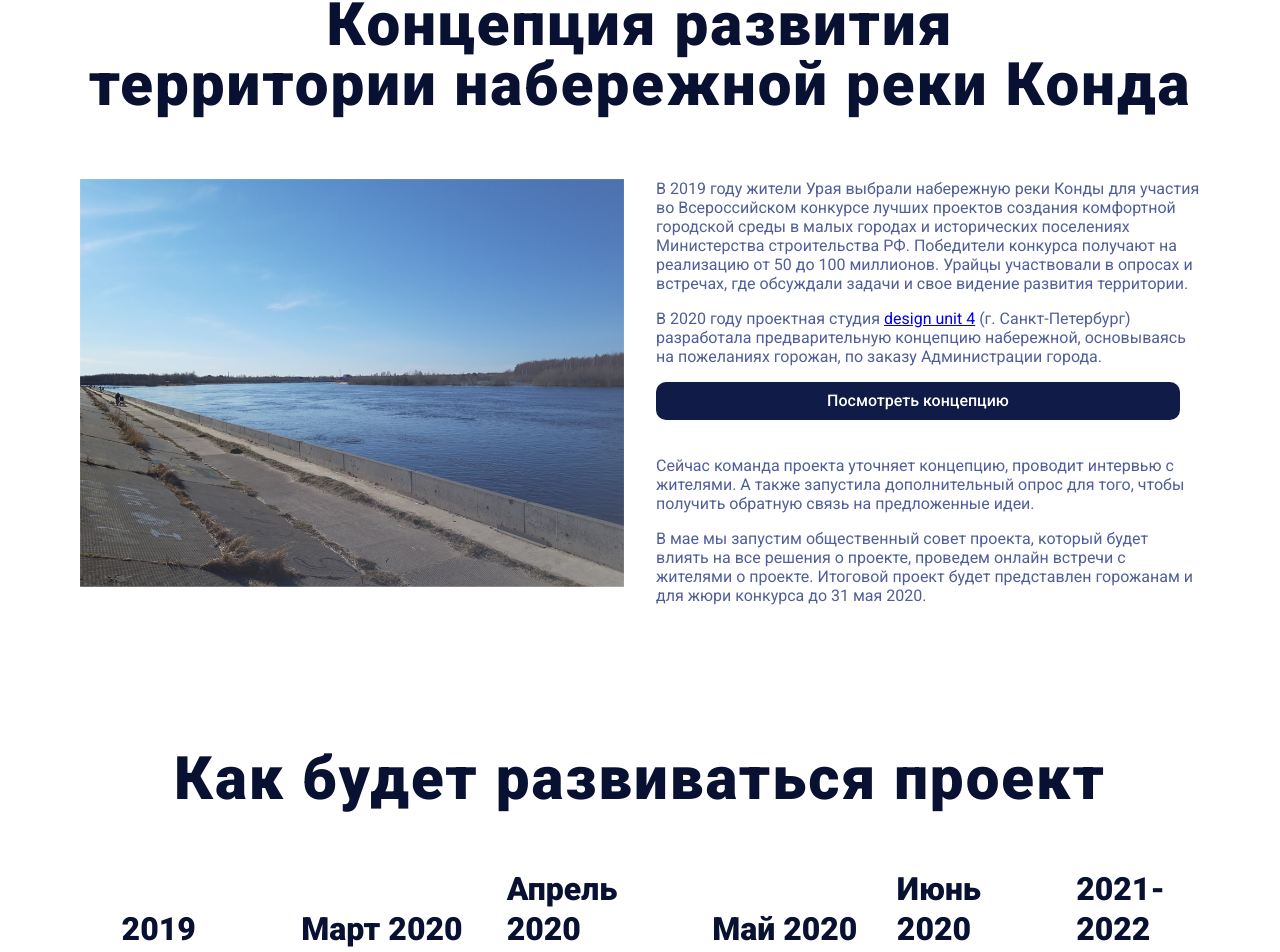
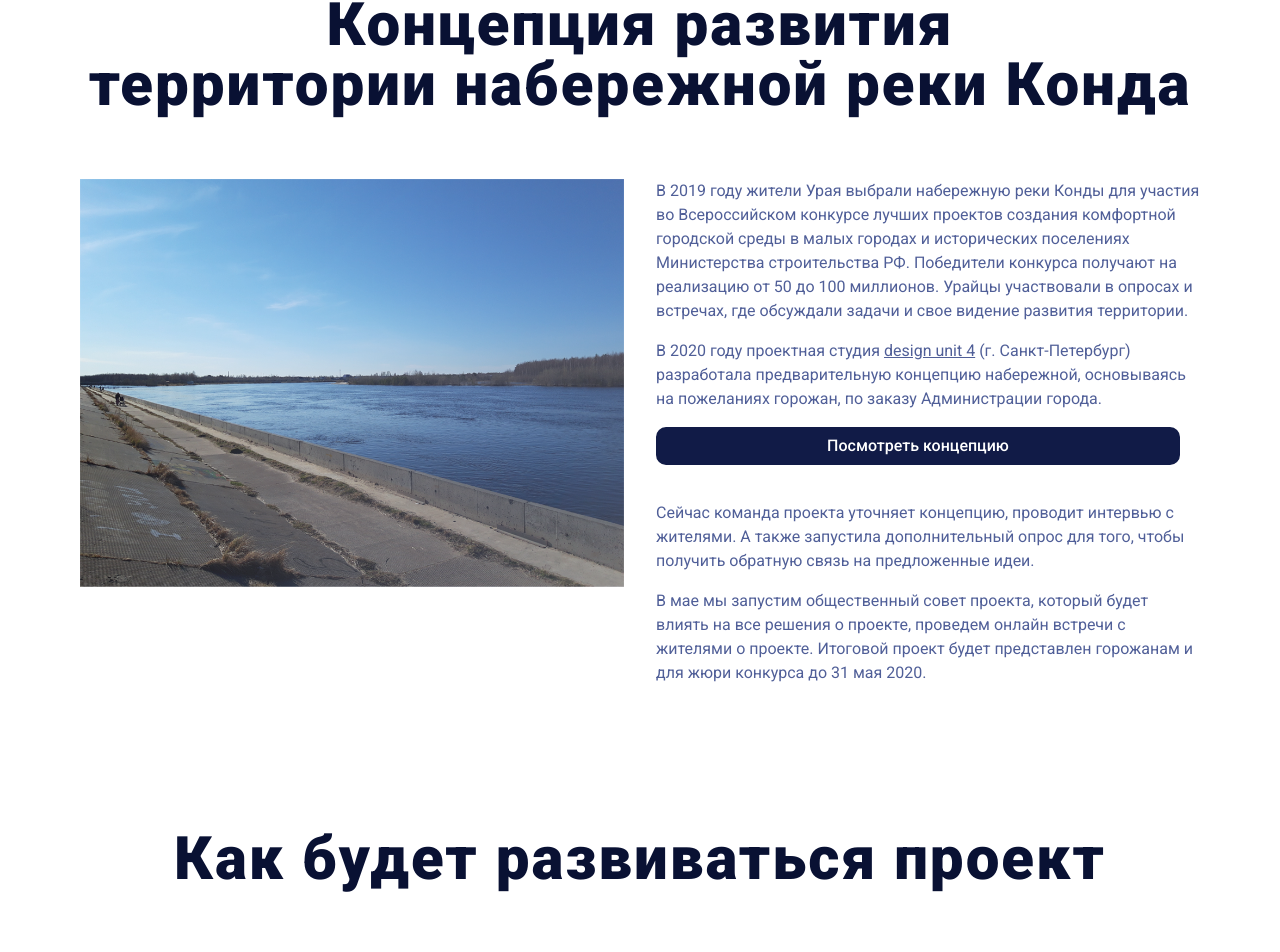
Before and after one commit to designunit/bereguray, a Next.js app: page / in a window 1280 px wide. Shown: the part 869-1821 px from the top of the page. Built offline with nearby package versions, Linux system fonts and the light colour scheme.

Commit message:
move about to index

```diff
--- a/src/components/About/index.tsx
+++ b/src/components/About/index.tsx
@@ -1,36 +1,16 @@
 import s from './styles.module.css'
-import { Button } from '../Button'
-import { Title } from '../Title'
 
+export type AboutProps = {
+    imageSrc: string
+}
 
-export const About: React.SFC = props => (
+export const About: React.SFC<AboutProps> = props => (
     <div className={s.container} >
         <div className={s.picture}>
-            <img src='/static/kondariver.png' />
+            <img src={props.imageSrc} />
         </div>
         <div className={s.text}>
-            <p>
-                В 2019 году жители Урая выбрали набережную реки Конды для участия во Всероссийском конкурсе лучших проектов создания комфортной городской среды в малых городах и исторических поселениях Министерства строительства РФ. Победители конкурса получают на реализацию от 50 до 100 миллионов. Урайцы участвовали в опросах и встречах, где обсуждали задачи и свое видение развития территории.
-            </p>
-            <p>
-                В 2020 году проектная студия <a href='https://unit4.io'>design unit 4</a> (г. Санкт-Петербург) разработала предварительную концепцию набережной, основываясь на пожеланиях горожан, по заказу Администрации города.
-            </p>
-            <Button
-                href={'/concept'}
-                style={{
-                    marginRight: '20px',
-                    marginBottom: '36px',
-                }}
-                theme={'primary'}
-            >
-                Посмотреть концепцию
-            </Button>
-            <p>
-                Сейчас команда проекта уточняет концепцию, проводит интервью с жителями. А также запустила дополнительный опрос для того, чтобы получить обратную связь на предложенные идеи.
-            </p>
-            <p>
-                В мае мы запустим общественный совет проекта, который будет влиять на все решения о проекте, проведем онлайн встречи с жителями о проекте. Итоговой проект будет представлен горожанам и для жюри конкурса до 31 мая 2020.
-            </p>
+            {props.children}
         </div>
     </div>
 )
--- a/src/components/About/styles.module.css
+++ b/src/components/About/styles.module.css
@@ -21,7 +21,7 @@
 
 .text {
     flex: 1;
-    color: var(--color-text);
+    /* color: var(--color-text); */
     padding: 0 1em 0;
 }
 
--- a/src/pages/index.tsx
+++ b/src/pages/index.tsx
@@ -85,7 +85,34 @@ const Index: NextPage<PageProps> = props => (
                 территории набережной реки Конда
             </Title>
 
-            <About />
+            <About
+                imageSrc={'/static/kondariver.png'}
+            >
+                <Article>
+                    <p>
+                        В 2019 году жители Урая выбрали набережную реки Конды для участия во Всероссийском конкурсе лучших проектов создания комфортной городской среды в малых городах и исторических поселениях Министерства строительства РФ. Победители конкурса получают на реализацию от 50 до 100 миллионов. Урайцы участвовали в опросах и встречах, где обсуждали задачи и свое видение развития территории.
+                    </p>
+                    <p>
+                        В 2020 году проектная студия <a href='https://unit4.io'>design unit 4</a> (г. Санкт-Петербург) разработала предварительную концепцию набережной, основываясь на пожеланиях горожан, по заказу Администрации города.
+                    </p>
+                    <Button
+                        href={'/concept'}
+                        style={{
+                            marginRight: '20px',
+                            marginBottom: '36px',
+                        }}
+                        theme={'primary'}
+                    >
+                        Посмотреть концепцию
+                    </Button>
+                    <p>
+                        Сейчас команда проекта уточняет концепцию, проводит интервью с жителями. А также запустила дополнительный опрос для того, чтобы получить обратную связь на предложенные идеи.
+                    </p>
+                    <p>
+                        В мае мы запустим общественный совет проекта, который будет влиять на все решения о проекте, проведем онлайн встречи с жителями о проекте. Итоговой проект будет представлен горожанам и для жюри конкурса до 31 мая 2020.
+                    </p>
+                </Article>
+            </About>
         </Stories>
 
         {/* РОАДМАП */}
@@ -165,9 +192,9 @@ const Index: NextPage<PageProps> = props => (
             </Steps>
         </Stories>
 
-       {/* ЖИТЕЛИ О НАБЕРЕЖНОЙ */}
+        {/* ЖИТЕЛИ О НАБЕРЕЖНОЙ */}
 
-       <span id='stories' />
+        <span id='stories' />
         <Stories backgroundColor={'rgba(204, 215, 255, 0.5)'}>
             <Title level={2}>Жители о набережной</Title>
 
```
